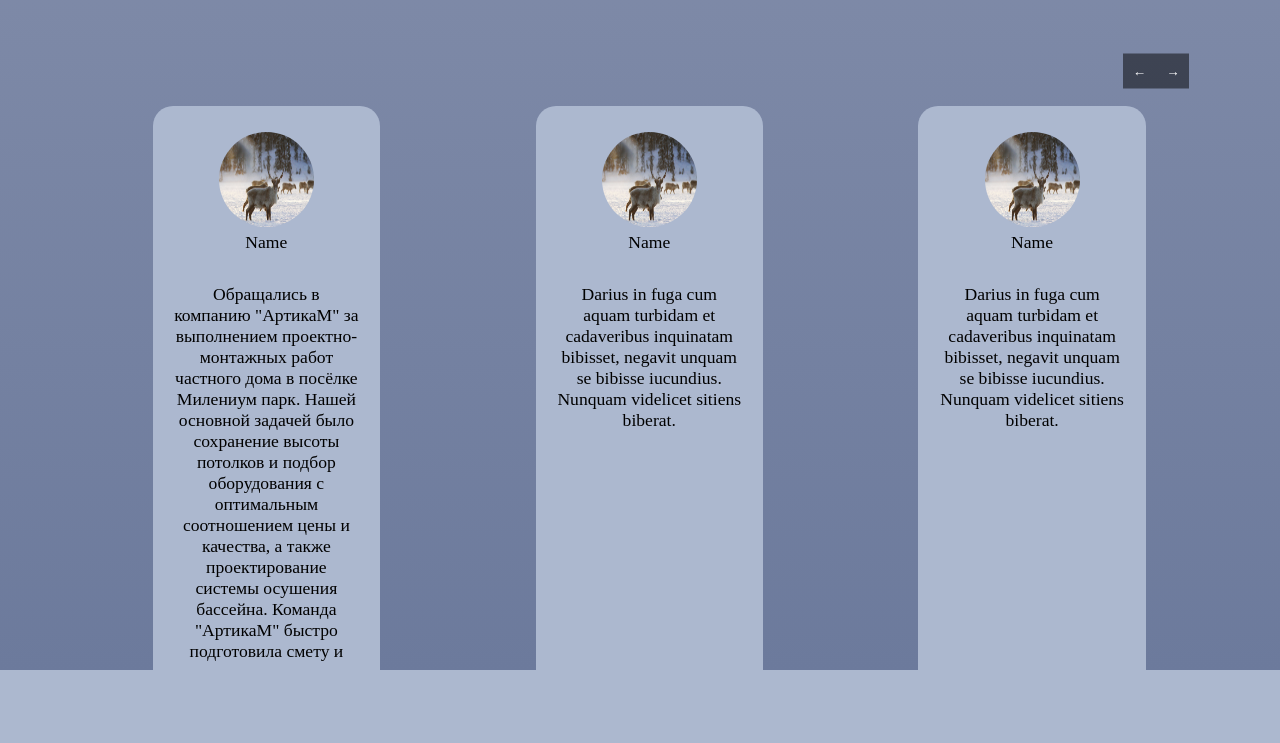
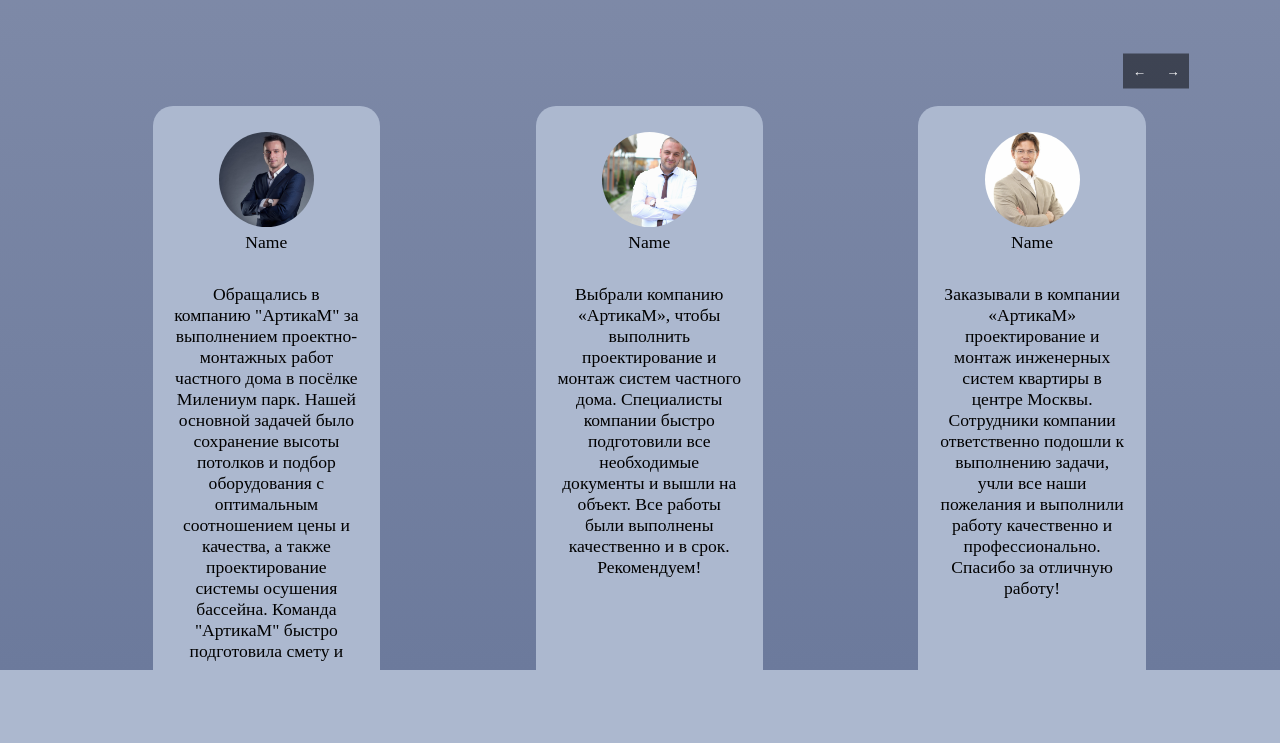
Before and after one commit to Ferm1um/102h, a website: page index.html in a window 1280 px wide. Shown: the part 5633-6376 px from the top of the page. Drawn offline with nearby package versions, Linux system fonts and the light colour scheme; a web font is replaced by a local one.

Commit message:
Add files via upload

```diff
--- a/index.html
+++ b/index.html
@@ -254,7 +254,7 @@
                 </div>
                 <div class="slider">
                     <div class="slide">
-                        <img src="img/Olen_2.jpg" alt="">
+                        <img src="img/men_1.jpg" alt="">
                         <p>Name</p>
 
                         <p>Обращались в компанию "АртикаМ" за выполнением проектно-монтажных работ частного дома
@@ -266,28 +266,30 @@
                              грамотными специалистами, и мы очень рады, что выбрали именно их!</p>
                     </div>
                     <div class="slide">
-                        <img src="img/Olen_2.jpg" alt="">
+                        <img src="img/men_2.jpeg" alt="">
+                        <p>Name</p>
+
+                        <p>Выбрали компанию «АртикаМ», чтобы выполнить проектирование и монтаж систем частного дома.
+                             Специалисты компании быстро подготовили все необходимые документы и вышли на объект.
+                             Все работы были выполнены качественно и в срок. Рекомендуем!</p>
+                    </div>
+                    <div class="slide">
+                        <img src="img/men_3.jpg" alt="">
+                        <p>Name</p>
+
+                        <p>Заказывали в компании «АртикаМ» проектирование и монтаж инженерных систем квартиры в
+                             центре Москвы. Сотрудники компании ответственно подошли к выполнению задачи, учли все
+                             наши пожелания и выполнили работу качественно и профессионально. Спасибо за отличную работу!</p>
+                    </div>
+                    <div class="slide">
+                        <img src="img/men_4.jpg" alt="">
                         <p>Name</p>
 
                         <p>Darius in fuga cum aquam turbidam et cadaveribus inquinatam bibisset,
                         negavit unquam se bibisse iucundius. Nunquam videlicet sitiens biberat.</p>
                     </div>
                     <div class="slide">
-                        <img src="img/Olen_2.jpg" alt="">
-                        <p>Name</p>
-
-                        <p>Darius in fuga cum aquam turbidam et cadaveribus inquinatam bibisset,
-                        negavit unquam se bibisse iucundius. Nunquam videlicet sitiens biberat.</p>
-                    </div>
-                    <div class="slide">
-                        <img src="img/Olen_2.jpg" alt="">
-                        <p>Name</p>
-
-                        <p>Darius in fuga cum aquam turbidam et cadaveribus inquinatam bibisset,
-                        negavit unquam se bibisse iucundius. Nunquam videlicet sitiens biberat.</p>
-                    </div>
-                    <div class="slide">
-                        <img src="img/Olen_2.jpg" alt="">
+                        <img src="img/men_5.jpg" alt="">
                         <p>Name</p>
 
                         <p>Darius in fuga cum aquam turbidam et cadaveribus inquinatam bibisset,
--- a/style.css
+++ b/style.css
@@ -346,6 +346,7 @@ a.nav:hover:after {
     height: 95px;
     border-radius: 50%;
     margin-top: 8%;
+    object-fit: cover;
 }
 
 .slide p{
@@ -699,8 +700,9 @@ a.nav-3{
         min-width: 23%;
         font-size: 1.8em;
         margin-right: 10%;
+
     }
-    nav{
+    .nav{
         width: 50%;
     }
 
```
Also changed, not shown: img/men_1.jpg (added), img/men_2.jpeg (added), img/men_3.jpg (added), img/men_4.jpg (added), 1 other file.
